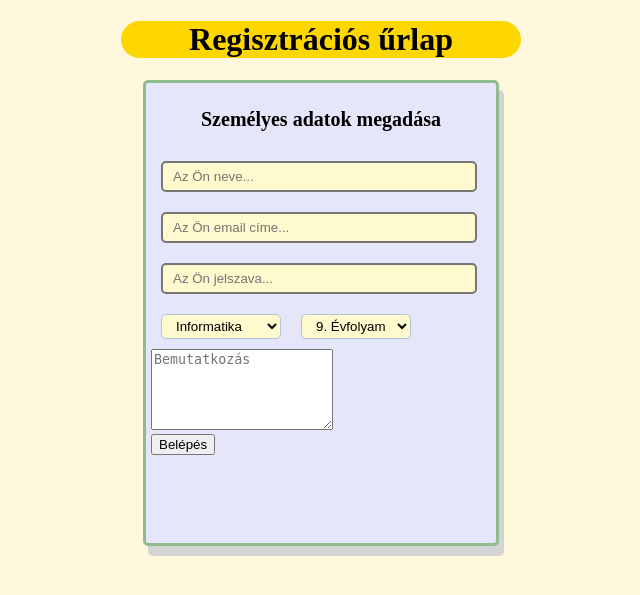
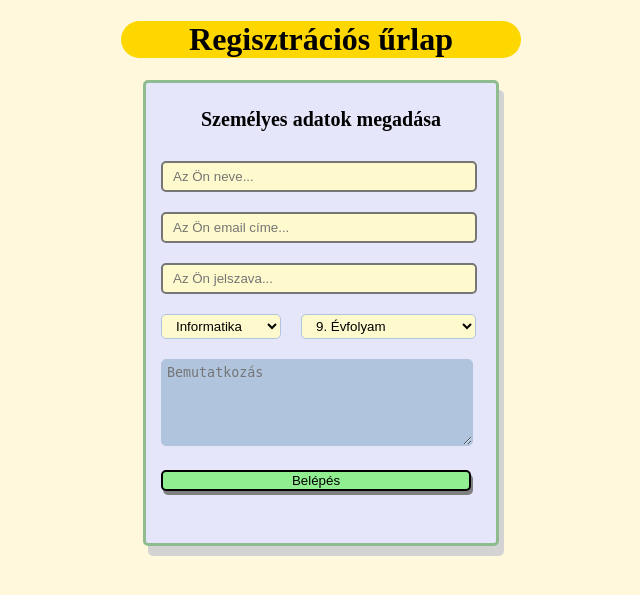
Before and after one commit to sektor338/prog, a PHP site: page /web.html in a window 1280 px wide. Shown: the top 595 px of the page, without its empty margins (319-959 px from the left). Run offline with PHP 8.4, Linux system fonts and the light colour scheme.

Commit message:
Add files via upload

```diff
--- a/web.css
+++ b/web.css
@@ -57,5 +57,33 @@ select{
         width: 120px;
 }
 .evfolyam{
-
+  float: left;
+  width: 175px;
 }
+textarea{
+  background-color: lemonchiffon;
+  border-color: lightsteelblue;
+  width: 300px;
+  padding: 5px;
+  margin: 10px;
+  border-radius: 5px;
+  background-color: lightsteelblue;
+}
+input[type="button"]{
+  width: 310px;
+  background-color: lightgreen;
+  border-style: solid;
+  border-color: lightgreen
+  padding: 5px;
+  margin: 10px;
+  border-radius: 5px;
+  box-shadow: 2px 4px grey;
+}
+input[type="button"]:hover{
+  background-color: springgreen;
+  border-color: springgreen;
+}
+input[type="button"]:active{
+  background-color: springgreen;
+  border-color: springgreen;
+}
```
